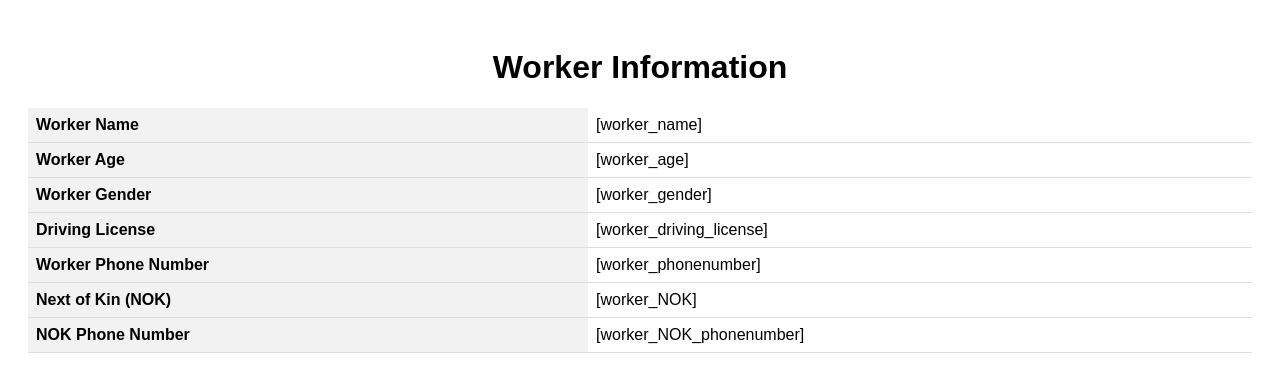
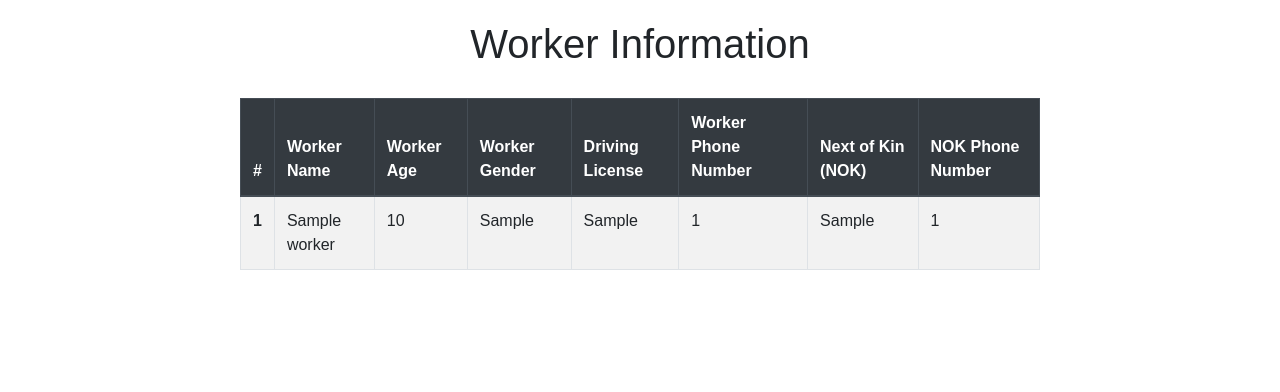
Before and after one commit to prezgamer/LogisticStart-Application, a Django app: template django_web_project/django_project/logisticstart/templates/logisticstart/Worker/worker.html in a window 1280 px wide. Shown: the top 392 px of the page. Run offline with Django 5.2, Linux system fonts and the light colour scheme; the template is opened without the code that fills it: most values are stand-ins (such as "Sample title", 1, 10 or a date in 2020); some libraries are stand-ins or nearby versions.

Commit message:
Update worker.html

```diff
--- a/django_web_project/django_project/logisticstart/templates/logisticstart/Worker/worker.html
+++ b/django_web_project/django_project/logisticstart/templates/logisticstart/Worker/worker.html
@@ -2,6 +2,10 @@
 <html>
   <head>
     <title>Worker Information</title>
+    <link
+      rel="stylesheet"
+      href="https://stackpath.bootstrapcdn.com/bootstrap/4.5.2/css/bootstrap.min.css"
+    />
     <style>
       body {
         font-family: Arial, sans-serif;
@@ -9,53 +13,44 @@
       }
       h1 {
         text-align: center;
+        margin-bottom: 30px;
       }
-      table {
+      .table {
         width: 100%;
-        border-collapse: collapse;
-      }
-      th,
-      td {
-        padding: 8px;
-        text-align: left;
-        border-bottom: 1px solid #ddd;
-      }
-      th {
-        background-color: #f2f2f2;
+        max-width: 800px;
+        margin: 0 auto;
       }
     </style>
   </head>
   <body>
     <h1>Worker Information</h1>
-    <table>
-      <tr>
-        <th>Worker Name</th>
-        <td>[worker_name]</td>
-      </tr>
-      <tr>
-        <th>Worker Age</th>
-        <td>[worker_age]</td>
-      </tr>
-      <tr>
-        <th>Worker Gender</th>
-        <td>[worker_gender]</td>
-      </tr>
-      <tr>
-        <th>Driving License</th>
-        <td>[worker_driving_license]</td>
-      </tr>
-      <tr>
-        <th>Worker Phone Number</th>
-        <td>[worker_phonenumber]</td>
-      </tr>
-      <tr>
-        <th>Next of Kin (NOK)</th>
-        <td>[worker_NOK]</td>
-      </tr>
-      <tr>
-        <th>NOK Phone Number</th>
-        <td>[worker_NOK_phonenumber]</td>
-      </tr>
+    <table class="table table-striped table-bordered">
+      <thead class="thead-dark">
+        <tr>
+          <th scope="col">#</th>
+          <th scope="col">Worker Name</th>
+          <th scope="col">Worker Age</th>
+          <th scope="col">Worker Gender</th>
+          <th scope="col">Driving License</th>
+          <th scope="col">Worker Phone Number</th>
+          <th scope="col">Next of Kin (NOK)</th>
+          <th scope="col">NOK Phone Number</th>
+        </tr>
+      </thead>
+      <tbody>
+        {% for worker in workers %}
+        <tr>
+          <th scope="row">{{worker.pk}}</th>
+          <td>{{worker.worker_name}}</td>
+          <td>{{worker.worker_age}}</td>
+          <td>{{worker.worker_gender}}</td>
+          <td>{{worker.driving_license}}</td>
+          <td>{{worker.worker_phone_number}}</td>
+          <td>{{worker.worker_NOK}}</td>
+          <td>{{worker.NOK_Phone_Number}}</td>
+        </tr>
+        {% endfor %}
+      </tbody>
     </table>
   </body>
 </html>
```
